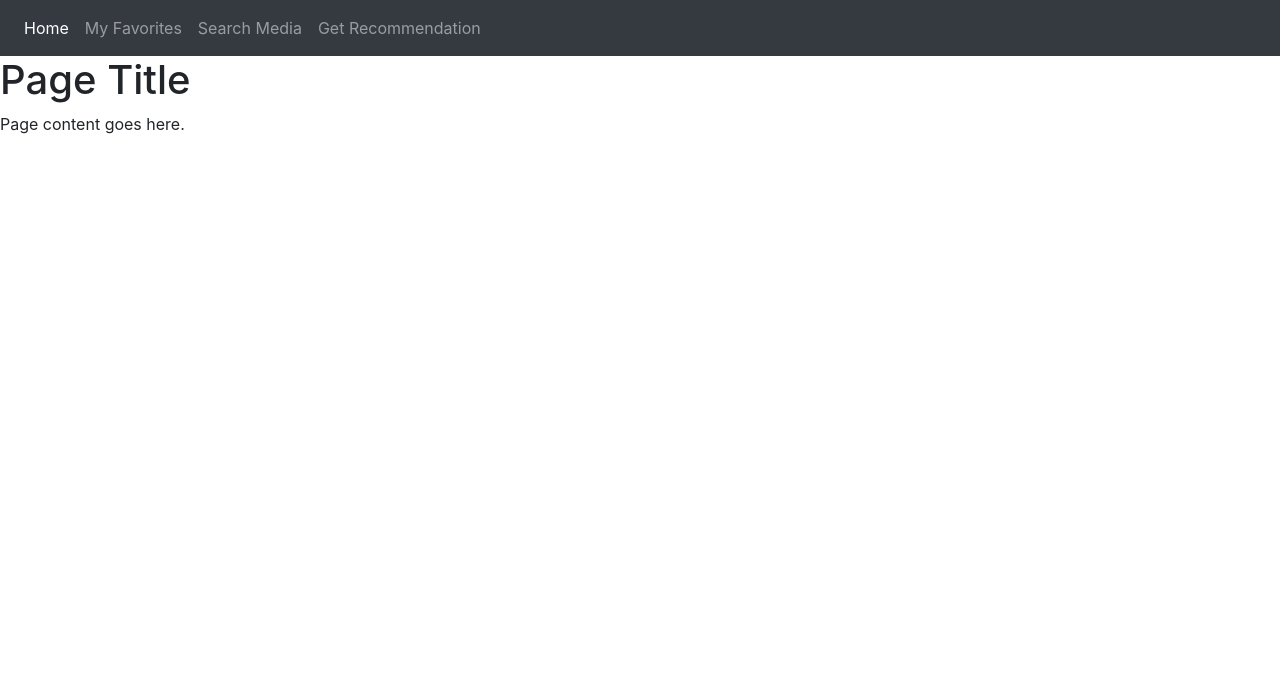
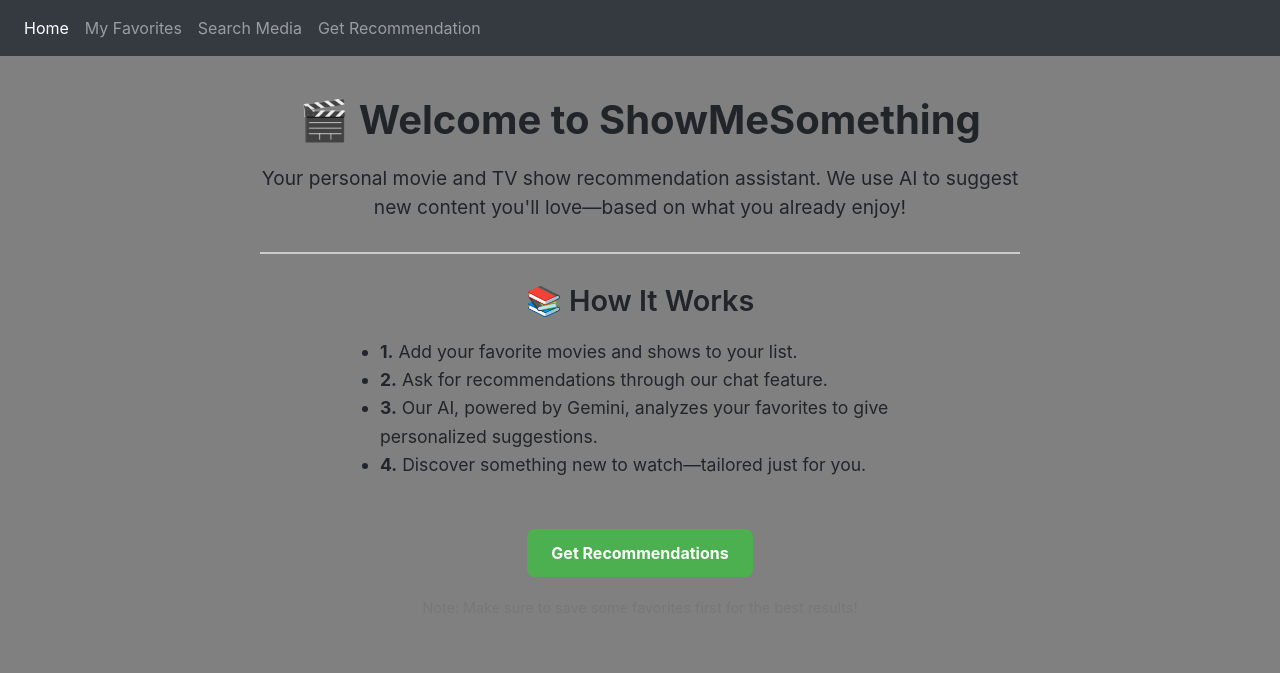
Before and after one commit to gus-droid/ShowMeSomething, a Flask app: page / in a window 1280 px wide. Shown: the top 673 px of the page. Run offline with Flask 3, Linux system fonts and the light colour scheme.

Commit message:
Integrated Gemini Reccomendations

```diff
--- a/app.py
+++ b/app.py
@@ -1,6 +1,7 @@
 from flask import Flask, redirect, url_for, render_template, request
 from movie_api import search_tv_shows, search_movies
 from db.db_operations import *
+from gemini_api import generate_recommendation
 
 app = Flask(__name__)
 
@@ -8,9 +9,13 @@ app = Flask(__name__)
 def home():
     return render_template("home.html")
 
-@app.route("/chat")
+@app.route("/chat", methods=["GET", "POST"])
 def chat():
-    return render_template("chat.html")
+    response = ""
+    if request.method == "POST":
+        user_message = request.form.get("message")
+        response = generate_recommendation(user_message)
+    return render_template("chat.html", response=response)
 
 @app.route("/media")
 def media():
@@ -48,6 +53,7 @@ def add_liked():
 
     return redirect(url_for("recommend"))
 
+'''Logic to delete movie/show from table'''
 @app.route("/delete_liked", methods=["POST"])
 def delete_liked():
     tmdb_id = request.form.get("tmdb_id")
--- a/static/style.css
+++ b/static/style.css
@@ -0,0 +1,15 @@
+body {
+  background-color: gray;
+}
+
+textarea {
+            width: 1000px;
+            height: 300px;
+            resize: both; /* Allows resizing in both horizontal and vertical directions */
+            overflow: auto; /* Adds scrollbars if content overflows after resizing */
+            border: 1px solid #1e85da;
+            padding: 5px;
+            font-size: 16px;
+            text-align: center;
+            background-color: beige;
+}
--- a/templates/home.html
+++ b/templates/home.html
@@ -1,6 +1,32 @@
 {% extends "bar.html" %}
 
 {% block content %}
-  <h1>Page Title</h1>
-  <p>Page content goes here.</p>
+  <head>
+    <link rel="stylesheet" href="{{ url_for('static', filename='style.css') }}">
+  </head>
+
+  <div style="max-width: 800px; margin: 0 auto; padding: 40px 20px; text-align: center;">
+    <h1 style="font-size: 2.5rem; font-weight: bold;">🎬 Welcome to ShowMeSomething</h1>
+    <p style="font-size: 1.2rem; margin-top: 20px;">
+      Your personal movie and TV show recommendation assistant. We use AI to suggest new content you'll love—based on what you already enjoy!
+    </p>
+
+    <hr style="margin: 30px 0; border: none; height: 2px; background: #ccc;">
+
+    <h2 style="font-size: 1.8rem; font-weight: 600;">📚 How It Works</h2>
+    <ul style="text-align: left; font-size: 1.1rem; margin: 20px auto; max-width: 600px; line-height: 1.6;">
+      <li><strong>1.</strong> Add your favorite movies and shows to your list.</li>
+      <li><strong>2.</strong> Ask for recommendations through our chat feature.</li>
+      <li><strong>3.</strong> Our AI, powered by Gemini, analyzes your favorites to give personalized suggestions.</li>
+      <li><strong>4.</strong> Discover something new to watch—tailored just for you.</li>
+    </ul>
+
+    <a href="{{ url_for('chat') }}" style="display: inline-block; margin-top: 30px; padding: 12px 24px; background-color: #4CAF50; color: white; border-radius: 8px; text-decoration: none; font-size: 1rem; font-weight: bold;">
+      Get Recommendations
+    </a>
+
+    <p style="margin-top: 20px; font-size: 0.9rem; color: #777;">
+      Note: Make sure to save some favorites first for the best results!
+    </p>
+  </div>
 {% endblock %}
--- a/templates/media.html
+++ b/templates/media.html
@@ -1,6 +1,9 @@
 {% extends "bar.html" %}
 
 {% block content %}
+  <head>
+    <link rel="stylesheet" href="{{ url_for('static', filename='style.css') }}">
+  </head>
   <h1 class="text-center">Your Favorites</h1>
 
   <div class="container mt-4">
--- a/templates/recommend.html
+++ b/templates/recommend.html
@@ -1,6 +1,9 @@
 {% extends "bar.html" %}
 
 {% block content %}
+  <head>
+    <link rel="stylesheet" href="{{ url_for('static', filename='style.css') }}">
+  </head>
   <h1>Pick an Option to Explore:</h1>
 
   <!-- Search Form -->
```
Also changed, not shown: gemini_api.py (+30 -9 lines), templates/chat.html (+23 -2 lines), media.db, your_database.db (deleted).
